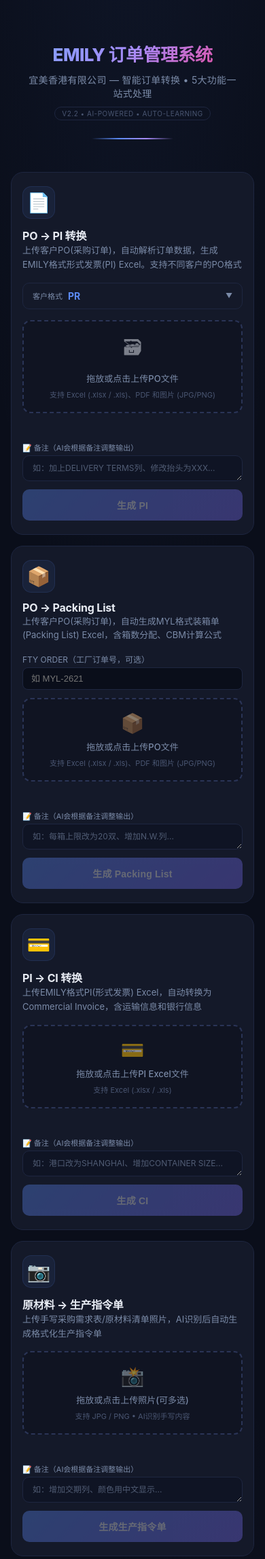
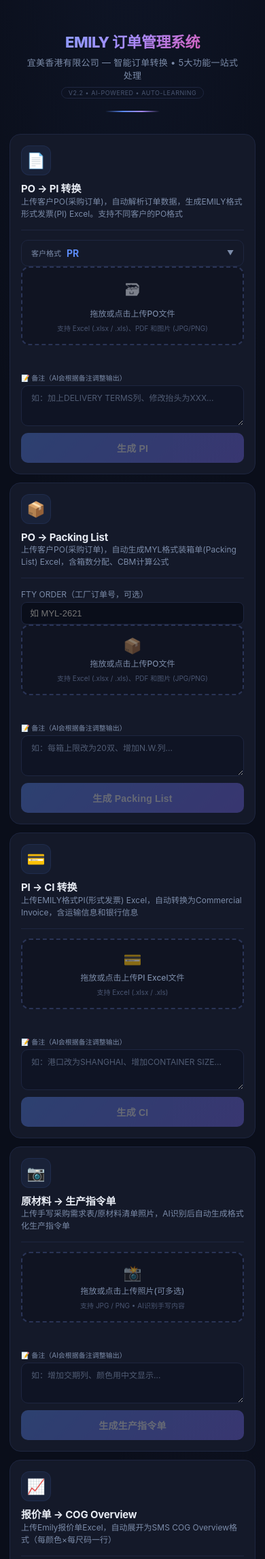
Before and after one commit to sharkomode-netizen/emily-order-system, a Flask app: page / in a window 390 px wide. Shown: the top 2294 px of the page at 68% size. Run offline with Flask 3, Linux system fonts and the light colour scheme.

Commit message:
Compact layout: 3-column form grid, tighter spacing throughout
- Card forms: upload | notes | button in 3-column grid
- Smaller header, icons, and stats
- Reduced padding and gaps across all sections
- Better space utilization for desktop
- Responsive: 2-col on tablet, stacked on mobile

Co-Authored-By: Claude Opus 4.6 <noreply@anthropic.com>

```diff
--- a/templates/index.html
+++ b/templates/index.html
@@ -42,13 +42,13 @@ body {
         radial-gradient(ellipse 60% 40% at 80% 100%, rgba(167,139,250,0.05), transparent);
 }
 
-.container { max-width: 1200px; margin: 0 auto; padding: 40px 24px 60px; }
+.container { max-width: 1100px; margin: 0 auto; padding: 32px 24px 60px; }
 
 /* ===== Header ===== */
 .header {
     text-align: center;
-    margin-bottom: 48px;
-    padding: 36px 20px 28px;
+    margin-bottom: 32px;
+    padding: 24px 20px 20px;
     position: relative;
 }
 .header::after {
@@ -57,27 +57,27 @@ body {
     bottom: 0;
     left: 50%;
     transform: translateX(-50%);
-    width: 120px;
+    width: 80px;
     height: 2px;
     background: linear-gradient(90deg, transparent, var(--primary), var(--accent), transparent);
     border-radius: 2px;
 }
 .header h1 {
-    font-size: 32px;
+    font-size: 26px;
     font-weight: 800;
     letter-spacing: -0.5px;
     background: linear-gradient(135deg, #7ba3ff 0%, #a78bfa 50%, #ec4899 100%);
     -webkit-background-clip: text;
     -webkit-text-fill-color: transparent;
-    margin-bottom: 10px;
+    margin-bottom: 6px;
 }
-.header p { color: var(--text-dim); font-size: 14px; letter-spacing: 0.3px; }
+.header p { color: var(--text-dim); font-size: 13px; letter-spacing: 0.3px; }
 .header .version {
     display: inline-block;
-    font-size: 10px;
+    font-size: 9px;
     color: var(--text-muted);
-    margin-top: 10px;
-    padding: 3px 10px;
+    margin-top: 8px;
+    padding: 2px 10px;
     border: 1px solid var(--border);
     border-radius: 20px;
     letter-spacing: 0.5px;
@@ -100,26 +100,24 @@ body {
 .flash.success { background: rgba(34, 197, 94, 0.08); border: 1px solid rgba(34, 197, 94, 0.25); color: var(--success); }
 .flash.error { background: rgba(239, 68, 68, 0.08); border: 1px solid rgba(239, 68, 68, 0.25); color: var(--error); }
 
-/* ===== Cards Grid — single column ===== */
+/* ===== Cards — compact horizontal rows ===== */
 .cards {
     display: flex;
     flex-direction: column;
-    gap: 16px;
-    margin-bottom: 48px;
+    gap: 12px;
+    margin-bottom: 36px;
 }
 .card {
     background: var(--card);
     border: 1px solid var(--border);
-    border-radius: 18px;
-    padding: 24px 28px;
+    border-radius: 16px;
+    padding: 20px 22px;
     transition: all 0.3s cubic-bezier(0.16,1,0.3,1);
     position: relative;
     overflow: hidden;
     display: grid;
-    grid-template-columns: auto 1fr auto;
-    grid-template-rows: auto auto;
-    gap: 0 20px;
-    align-items: start;
+    grid-template-columns: 44px 1fr;
+    gap: 4px 16px;
 }
 .card::before {
     content: '';
@@ -129,67 +127,94 @@ body {
     background: linear-gradient(180deg, var(--primary), var(--accent));
     opacity: 0;
     transition: opacity 0.3s;
+    border-radius: 3px 0 0 3px;
 }
 .card:hover {
     border-color: var(--border-light);
-    box-shadow: var(--shadow-md), 0 0 30px var(--primary-glow);
-    transform: translateY(-1px);
+    box-shadow: var(--shadow-sm), 0 0 20px var(--primary-glow);
 }
 .card:hover::before { opacity: 1; }
+
+/* Card header row */
 .card-icon {
-    font-size: 28px;
+    font-size: 22px;
     display: inline-flex;
     align-items: center;
     justify-content: center;
-    width: 48px;
-    height: 48px;
-    border-radius: 13px;
+    width: 44px;
+    height: 44px;
+    border-radius: 12px;
     background: rgba(91, 138, 245, 0.08);
-    border: 1px solid rgba(91, 138, 245, 0.12);
+    border: 1px solid rgba(91, 138, 245, 0.1);
     grid-row: 1 / 3;
 }
 .card h2 {
-    font-size: 16px;
+    font-size: 15px;
     font-weight: 700;
     letter-spacing: -0.2px;
+    line-height: 1.3;
     align-self: end;
 }
 .card .desc {
-    font-size: 13px;
+    font-size: 12px;
     color: var(--text-dim);
-    line-height: 1.6;
+    line-height: 1.5;
     grid-column: 2;
     margin-bottom: 0;
 }
+
+/* Card form — 3 columns: upload | notes | button */
 .card form {
     grid-column: 1 / -1;
-    margin-top: 16px;
-    display: flex;
-    flex-wrap: wrap;
-    gap: 10px 16px;
-    align-items: stretch;
+    margin-top: 14px;
+    padding-top: 14px;
+    border-top: 1px solid var(--border);
+    display: grid;
+    grid-template-columns: 1fr 1fr 160px;
+    gap: 10px 14px;
+    align-items: end;
 }
-.card form .format-selector { width: 100%; }
+.card form .format-selector {
+    grid-column: 1 / -1;
+    margin-bottom: 0;
+}
 .card form .upload-area {
     margin-bottom: 0;
-    flex: 1 1 280px;
-    min-height: 100px;
-    padding: 18px 14px;
+    padding: 16px 12px;
 }
-.card form .file-list { width: 100%; }
+.card form .upload-area .icon { font-size: 22px; margin-bottom: 4px; }
+.card form .upload-area .label { font-size: 12px; }
+.card form .upload-area .formats { font-size: 10px; }
+.card form .file-list { grid-column: 1 / -1; }
 .card form .notes-area {
-    flex: 1 1 280px;
+    margin-bottom: 0;
     display: flex;
     flex-direction: column;
+    justify-content: stretch;
 }
-.card form .notes-area textarea { flex: 1; }
+.card form .notes-area .notes-label { font-size: 10px; }
+.card form .notes-area textarea {
+    flex: 1;
+    min-height: 60px;
+}
 .card form .btn-block {
-    flex: 0 0 180px;
-    align-self: flex-end;
-    height: 46px;
+    height: auto;
+    min-height: 60px;
+    display: flex;
+    align-items: center;
+    justify-content: center;
+    font-size: 14px;
+    border-radius: 10px;
 }
-.card form .brand-input { width: 100%; }
-.card form > div[style*="margin-bottom"] { flex: 1 1 200px; }
+.card form .brand-input {
+    grid-column: 1 / -1;
+    margin-bottom: 0;
+    font-size: 12px;
+    padding: 8px 12px;
+}
+.card form > div[style*="margin-bottom"] {
+    margin-bottom: 0 !important;
+}
 
 /* ===== Upload Area ===== */
 .upload-area {
@@ -256,9 +281,9 @@ body {
 .output-section {
     background: var(--card);
     border: 1px solid var(--border);
-    border-radius: 18px;
-    padding: 24px;
-    margin-bottom: 24px;
+    border-radius: 16px;
+    padding: 20px;
+    margin-bottom: 16px;
 }
 .output-section .section-header {
     display: flex; align-items: center; justify-content: space-between; margin-bottom: 20px;
@@ -312,22 +337,20 @@ body {
 
 /* ===== Stats ===== */
 .stats {
-    display: grid; grid-template-columns: repeat(3, 1fr); gap: 14px; margin-bottom: 28px;
+    display: grid; grid-template-columns: repeat(3, 1fr); gap: 10px; margin-bottom: 20px;
 }
 .stat {
-    background: var(--card); border: 1px solid var(--border); border-radius: 12px;
-    padding: 18px; text-align: center;
-    transition: border-color 0.2s;
+    background: var(--card); border: 1px solid var(--border); border-radius: 10px;
+    padding: 12px; text-align: center;
 }
-.stat:hover { border-color: var(--border-light); }
 .stat .num {
-    font-size: 28px;
+    font-size: 22px;
     font-weight: 800;
     background: linear-gradient(135deg, var(--primary), var(--accent));
     -webkit-background-clip: text;
     -webkit-text-fill-color: transparent;
 }
-.stat .label { font-size: 11px; color: var(--text-muted); margin-top: 4px; letter-spacing: 0.5px; text-transform: uppercase; }
+.stat .label { font-size: 10px; color: var(--text-muted); margin-top: 2px; letter-spacing: 0.5px; text-transform: uppercase; }
 
 /* ===== Footer ===== */
 .footer {
@@ -341,16 +364,27 @@ body {
 .footer span { opacity: 0.6; }
 
 /* ===== Responsive ===== */
-@media (max-width: 768px) {
-    .container { padding: 24px 16px 40px; }
+@media (max-width: 900px) {
+    .card form {
+        grid-template-columns: 1fr 1fr;
+    }
+    .card form .btn-block {
+        grid-column: 1 / -1;
+        min-height: 44px;
+    }
+}
+@media (max-width: 640px) {
+    .container { padding: 20px 14px 40px; }
     .stats { grid-template-columns: 1fr; }
-    .header h1 { font-size: 26px; }
-    .card { padding: 20px 16px; display: block; }
-    .card-icon { margin-bottom: 12px; }
-    .card .desc { margin-bottom: 16px; }
+    .header h1 { font-size: 22px; }
+    .card { padding: 16px; display: block; }
+    .card-icon { margin-bottom: 10px; }
+    .card .desc { margin-bottom: 12px; }
     .card form { display: block; }
-    .card form .upload-area { margin-bottom: 12px; }
-    .output-section { padding: 18px; }
+    .card form .upload-area { margin-bottom: 10px; }
+    .card form .notes-area { margin-bottom: 10px; }
+    .card form .btn-block { width: 100%; min-height: 44px; }
+    .output-section { padding: 14px; }
 }
 .brand-input {
     width: 100%; padding: 9px 14px; border-radius: 10px; border: 1px solid var(--border);
@@ -421,7 +455,7 @@ body {
 
 /* Feedback Widget */
 .feedback-section {
-    margin-top: 24px; border: 1px solid var(--border); border-radius: 18px;
+    margin-top: 16px; border: 1px solid var(--border); border-radius: 16px;
     background: var(--card); overflow: hidden;
 }
 .feedback-toggle {
```
